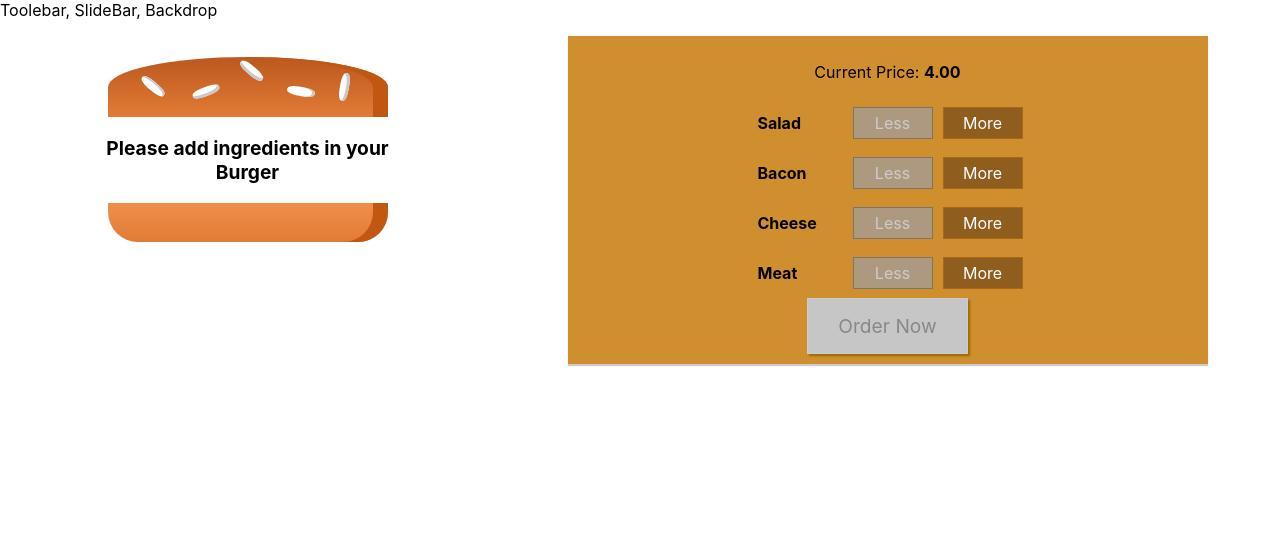
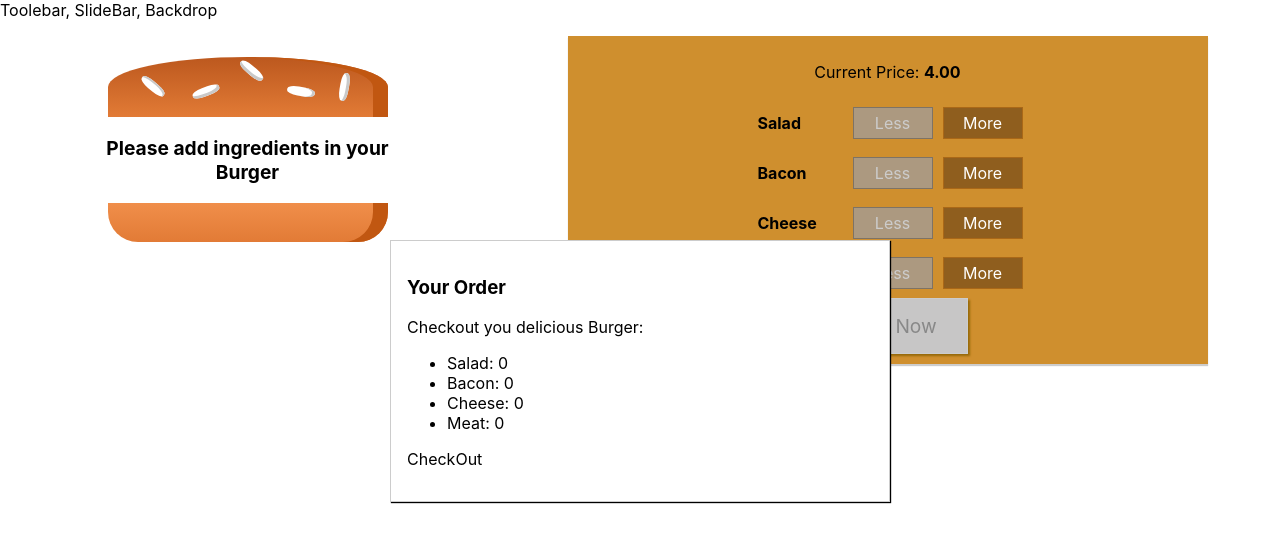
Before and after one commit to KGhising/BurgerBuilder, a React (Create React App) app: page / in a window 1280 px wide. Shown: the top 542 px of the page. Built offline with nearby package versions, Linux system fonts and the light colour scheme.

Commit message:
Adding Modal and OrderSummary

```diff
--- /dev/null
+++ b/src/component/Burger/OrderSummary/OrderSummary.js
@@ -0,0 +1,23 @@
+import React from 'react';
+
+import Auxilary from '../../../hoc/Auxilary';
+const orderSummary = (props) => {
+    const ingredientSummary = Object.keys(props.ingredients)
+        .map(igKey => {
+        return <li key={igKey}>
+            <span style={{textTransform: 'capitalize'}}>{igKey}</span>: {props.ingredients[igKey]}
+            </li>
+        });
+    return (
+        <Auxilary>
+            <h3>Your Order</h3>
+            <p>Checkout you delicious Burger:</p>
+            <ul>
+                {ingredientSummary}
+            </ul>
+            <p>CheckOut</p>
+        </Auxilary>
+    );
+};
+
+export default orderSummary;
--- /dev/null
+++ b/src/component/UI/Modal/Modal.js
@@ -0,0 +1,11 @@
+import React from 'react';
+
+import classes from './Modal.module.css';
+
+const modal = (props) => (
+    <div className={classes.Modal}>
+        {props.children}
+    </div>
+);
+
+export default modal;
--- /dev/null
+++ b/src/component/UI/Modal/Modal.module.css
@@ -0,0 +1,20 @@
+.Modal {
+    position: fixed;
+    z-index: 500;
+    background-color: white;
+    width: 70%;
+    border: 1px solid #ccc;
+    box-shadow: 1px 1px 1px black;
+    padding: 16px;
+    left: 15%;
+    top: 30%;
+    box-sizing: border-box;
+    transition: all 0.3s ease-out;
+}
+
+@media (min-width: 600px) {
+    .Modal {
+        width: 500px;
+        left: calc(50% - 250px);
+    }
+}
--- a/src/container/BurgerBuilder/BurgerBuilder.js
+++ b/src/container/BurgerBuilder/BurgerBuilder.js
@@ -4,6 +4,8 @@
 import Burger from '../../component/Burger/Burger';
 import BuildControls from '../../component/Burger/BuildControls/BuildControls';
 import classes from './BurgerBuilder.module.css';
+import Modal from '../../component/UI/Modal/Modal';
+import OrderSummary from '../../component/Burger/OrderSummary/OrderSummary';
 
 const INGREDIENT_PRICES = {
     salad: 1,
@@ -80,6 +82,10 @@
             disabledInfo[key] = disabledInfo[key] <= 0
         }
         return (
+            <div>
+                <Modal>
+                    <OrderSummary ingredients={this.state.ingredients} />
+                </Modal>
                 <div className={classes.BurgerBuilder}>
                     <Burger ingredients={this.state.ingredients} />
                     <BuildControls ingredientAdded={this.addIngredientHandler}
@@ -87,6 +93,7 @@
                     disabled={disabledInfo} price={this.state.totalPrice}
                     purchasable={this.state.purchasable} />
             </div>
+            </div>
         );
     }
 }
```
Also changed, not shown: src/component/UI/Backdrop/Backdrop.js (added). Lines whose indentation alone changed are shown as unchanged.
